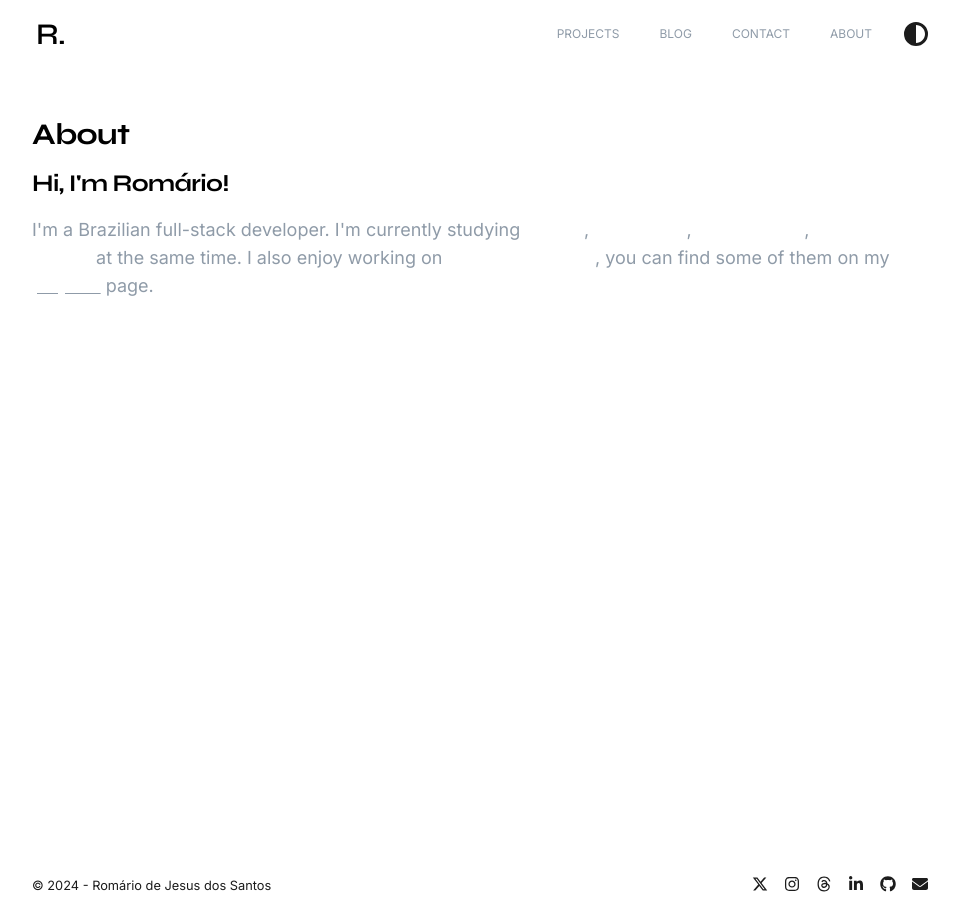
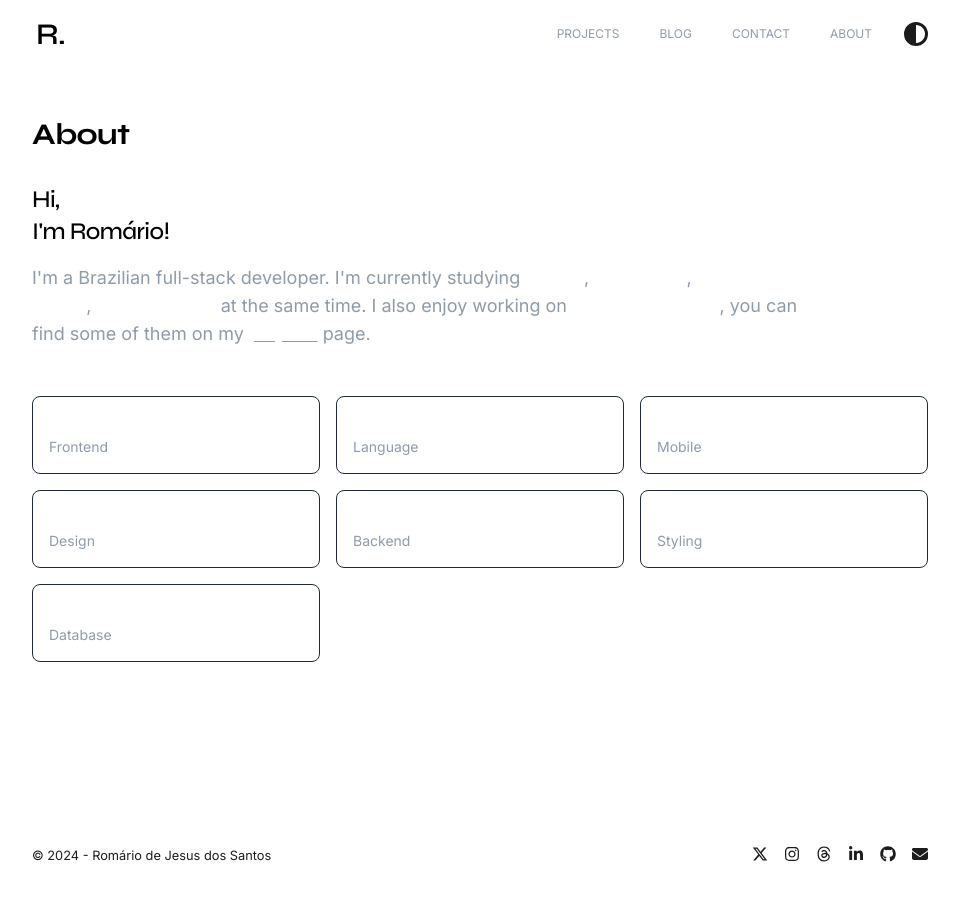
Before and after one commit to romario-code/nextfolio, a Next.js app: page /about in a window 1280 px wide. Shown: the whole page, without its empty margins (160-1119 px from the left). After the commit the page ends 889 px from the top, so only its background shows below. Built offline with nearby package versions, Linux system fonts and the light colour scheme.

Commit message:
Page implemented

```diff
--- a/app/about/page.tsx
+++ b/app/about/page.tsx
@@ -1,3 +1,4 @@
+
 import React from 'react';
 import Link from 'next/link';
 import type { Metadata } from 'next';
@@ -7,18 +8,39 @@ export const metadata: Metadata = {
   description: 'About Nextfolio',
 };
 
+
+const skills = [
+  { name: 'Next.js', category: 'Frontend' },
+  { name: 'TypeScript', category: 'Language' },
+  { name: 'React Native', category: 'Mobile' },
+  { name: 'UI Design', category: 'Design' },
+  { name: 'Node.js', category: 'Backend' },
+  { name: 'TailwindCSS', category: 'Styling' },
+  { name: 'MySql', category: 'Database' }
+];
+
 export default function Projects() {
   return (
-    <section className="pt-16 pb-40 flex flex-col h-screen">
-      <h1 className="text-3xl mb-4 font-bold tracking-tight font-syne">
+    <section className="pt-16 pb-40 flex flex-col">
+      <h2 className="text-3xl mb-8 font-bold tracking-tight font-syne">
         About
-      </h1>
-      <h2 className='text-2xl mb-4 font-bold tracking-tight font-syne'>Hi, I'm Romário!</h2>
-      <p className="font-inter text-lg font-normal text-[#8f9ba8]">
+      </h2>
+      <h3 className='text-2xl mb-4 font-bold tracking-tight font-syne'>Hi, <br /> I'm Romário!</h3>
+      <p className="font-inter text-lg font-normal text-[#8f9ba8] max-w-3xl">
         I'm a Brazilian full-stack developer. I'm currently studying <span className='text-white'>Next.js</span>, <span className='text-white'>TypeScript</span>, <span className='text-white'>React Native</span>, <span className='text-white'>and</span> <span className='text-white'>UI Design</span> at the
         same time. I also enjoy working on <span className='text-white'>personal projects</span>, you can find some of them on my{" "}
         <Link href="/projects" className="underline"><span className='text-white'>projects</span></Link> page.
       </p>
+
+      {/* Skills Section */}
+        <div className="grid grid-cols-2 md:grid-cols-3 gap-4 mt-12">
+          {skills.map((skill) => (
+            <div key={skill.name} className="p-4 rounded-lg border border-gray-800 bg-black-700/60 hover:border-gray-500 transition-colors">
+              <p className="font-syne font-bold text-white">{skill.name}</p>
+              <p className="text-sm text-[#8f9ba8] font-inter">{skill.category}</p>
+            </div>
+          ))}
+        </div>
     </section>
   );
 }
```
